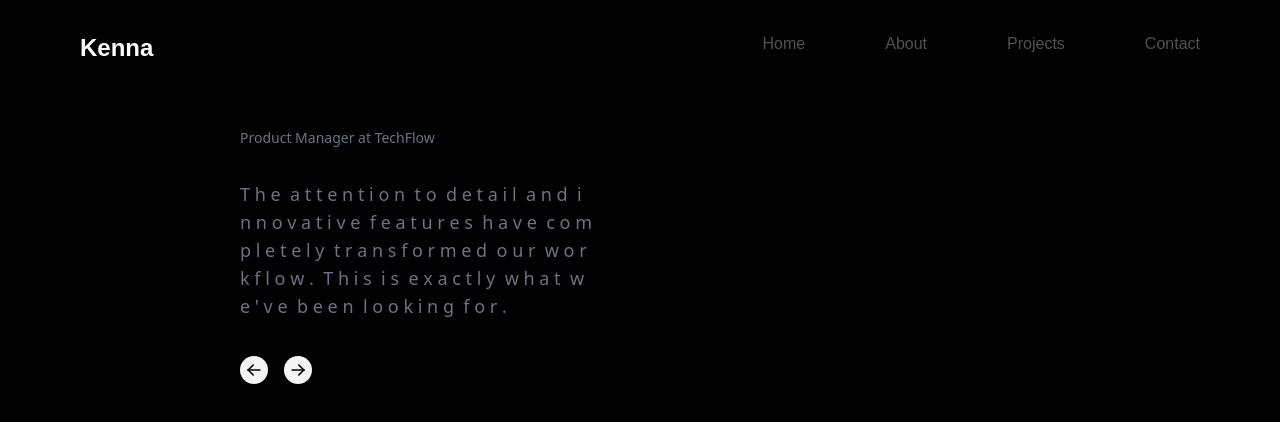
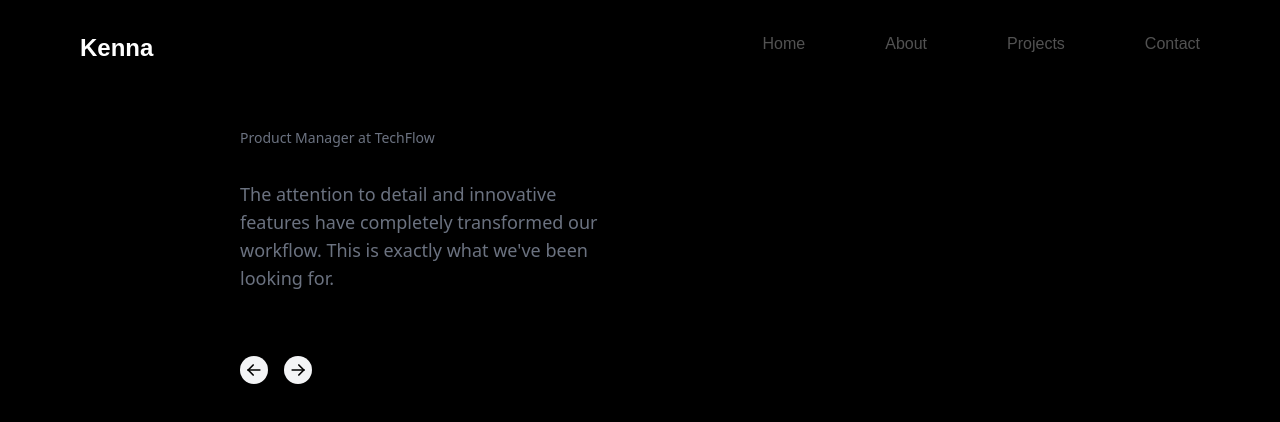
Before and after one commit to kennataddese6/portfolio, a Next.js app: page /animated-testimonial in a window 1280 px wide. Shown: the top 422 px of the page. Built offline with nearby package versions, Linux system fonts and the light colour scheme.

Commit message:
fix span letters

```diff
--- a/components/ui/animated-testimonials.tsx
+++ b/components/ui/animated-testimonials.tsx
@@ -90,9 +90,8 @@ export const AnimatedTestimonials = ({
                       ease: "easeInOut",
                       delay: 0.02 * index,
                     }}
-                    className="inline-block"
                   >
-                    {word}&nbsp;
+                    {word}
                   </motion.span>
                 ))}
               </motion.p>
```
